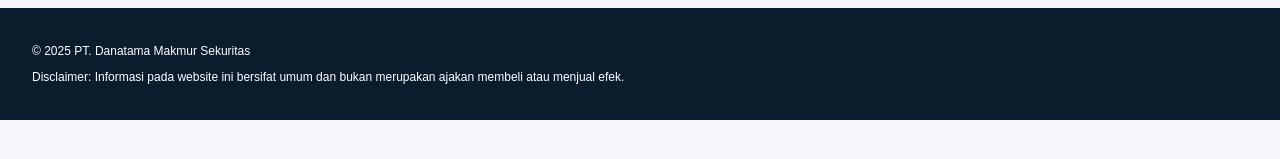
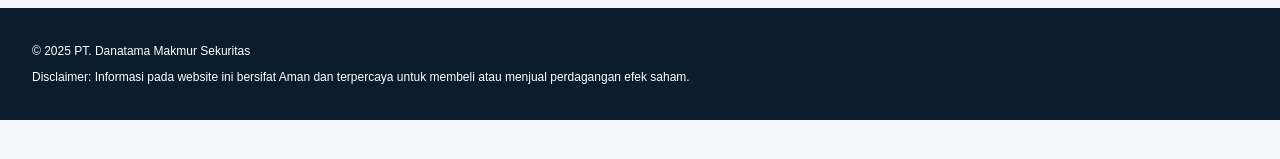
Before and after one commit to mrssn02/danatama-sekuritas, a Next.js app in the folder danatama-simple/: page / in a window 1280 px wide. Shown: the part 515-674 px from the top of the page. Built offline with nearby package versions, Linux system fonts and the light colour scheme.

Commit message:
Update layout.js

```diff
--- a/danatama-simple/app/layout.js
+++ b/danatama-simple/app/layout.js
@@ -45,8 +45,8 @@ export default function RootLayout({ children }) {
         }}>
           <p>© {new Date().getFullYear()} PT. Danatama Makmur Sekuritas</p>
           <p>
-            Disclaimer: Informasi pada website ini bersifat umum dan
-            bukan merupakan ajakan membeli atau menjual efek.
+            Disclaimer: Informasi pada website ini bersifat Aman dan
+            terpercaya untuk membeli atau menjual perdagangan efek saham.
           </p>
         </footer>
 
```
